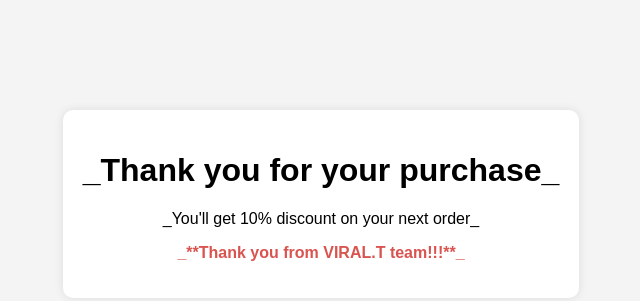
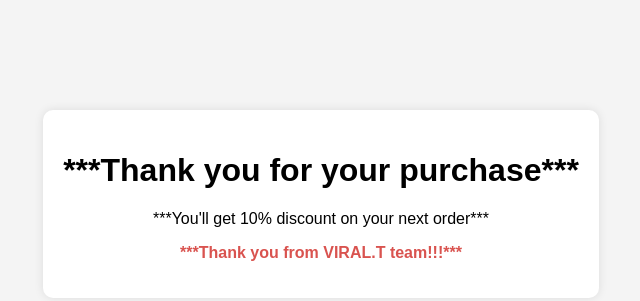
Before and after one commit to TomalYouKnow/ThankYou, a plain HTML site: page index.html in a window 1280 px wide. Shown: the part 196-497 px from the top of the page, without its empty margins (319-959 px from the left). Drawn offline with Linux system fonts and the light colour scheme.

Commit message:
Update index.html

```diff
--- a/index.html
+++ b/index.html
@@ -29,9 +29,9 @@
 </head>
 <body>
     <div class="container">
-        <h1>_Thank you for your purchase_</h1>
-        <p>_You'll get 10% discount on your next order_</p>
-        <p class="coupon">_**Thank you from VIRAL.T team!!!**_</p>
+        <h1>***Thank you for your purchase***</h1>
+        <p>***You'll get 10% discount on your next order***</p>
+        <p class="coupon">***Thank you from VIRAL.T team!!!***</p>
     </div>
 </body>
 </html>
```
